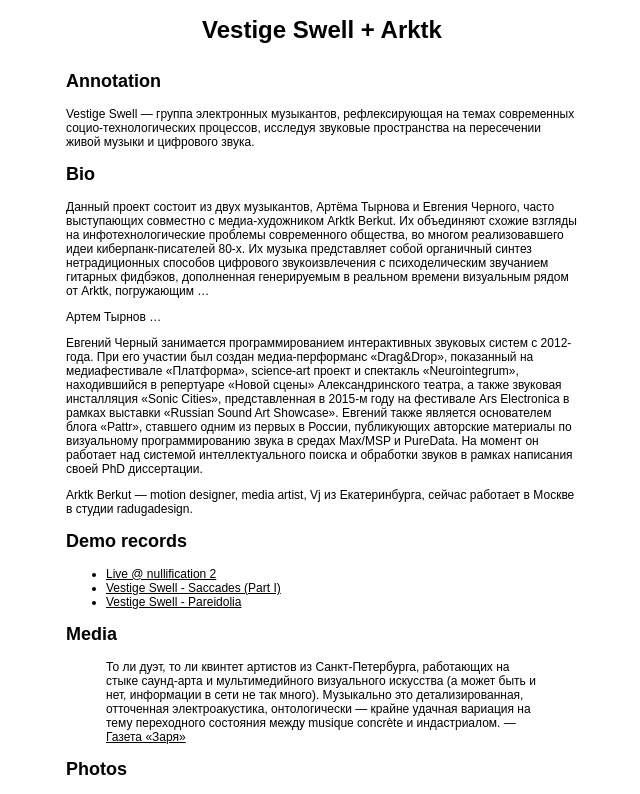
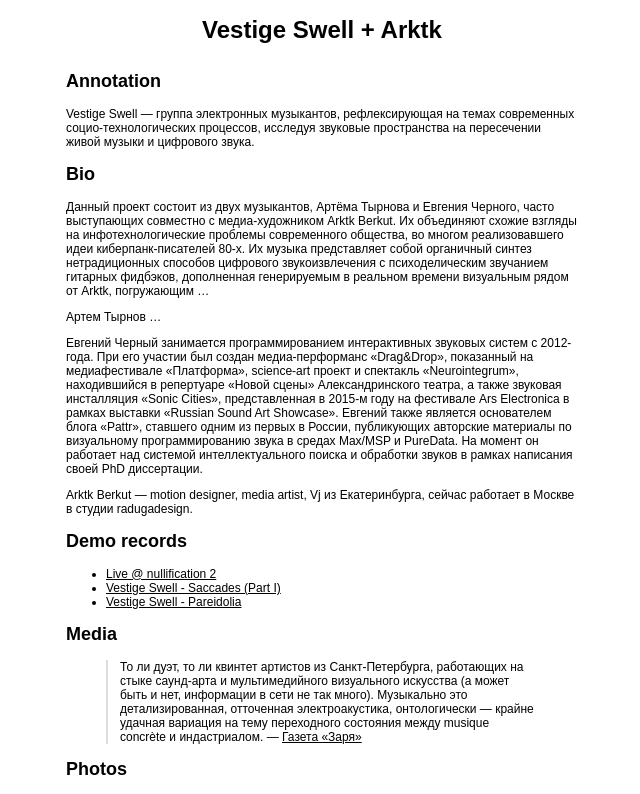
Before and after one commit to nullsonics/nullsonics.github.io, a Jekyll site: the page built from vestigeswell/index.md, in a window 1280 px wide. Shown: the top 794 px of the page, without its empty margins (318-958 px from the left). Built offline with Jekyll 4.4.1, drawn with Linux system fonts in a browser that asks for light colours; a script that is not in the unit is left out; grey boxes are pictures that could not be loaded.

Commit message:
[+] blockquote styling

```diff
--- a/_layouts/base.html
+++ b/_layouts/base.html
@@ -19,6 +19,11 @@
         a { color: black }
         a:visited { color: black }
         a:hover { color: #333 }
+
+        blockquote {
+          border-left: solid #ddd 2px;
+          padding-left: 1em;
+        }
 
         @media screen and (min-width: 48em) {
             #container { width: 40%; margin: 0 auto !important }
```
